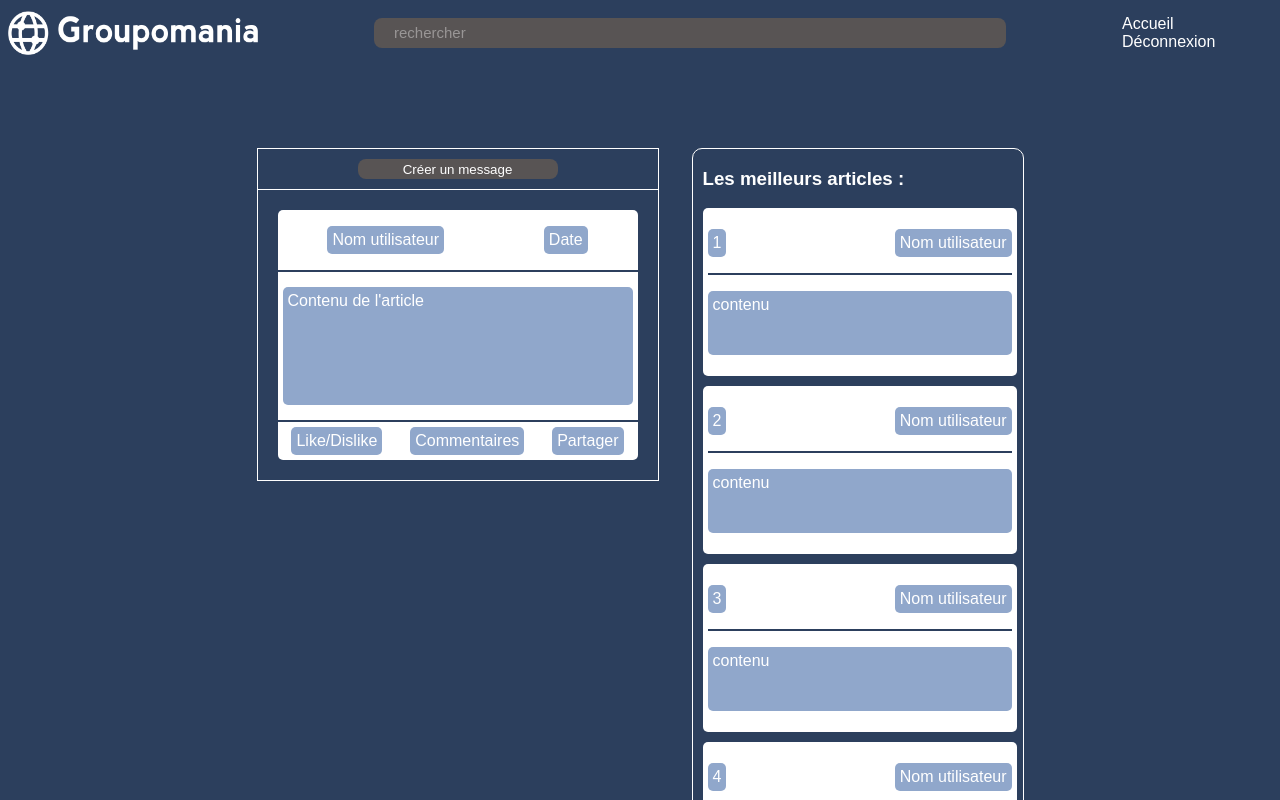
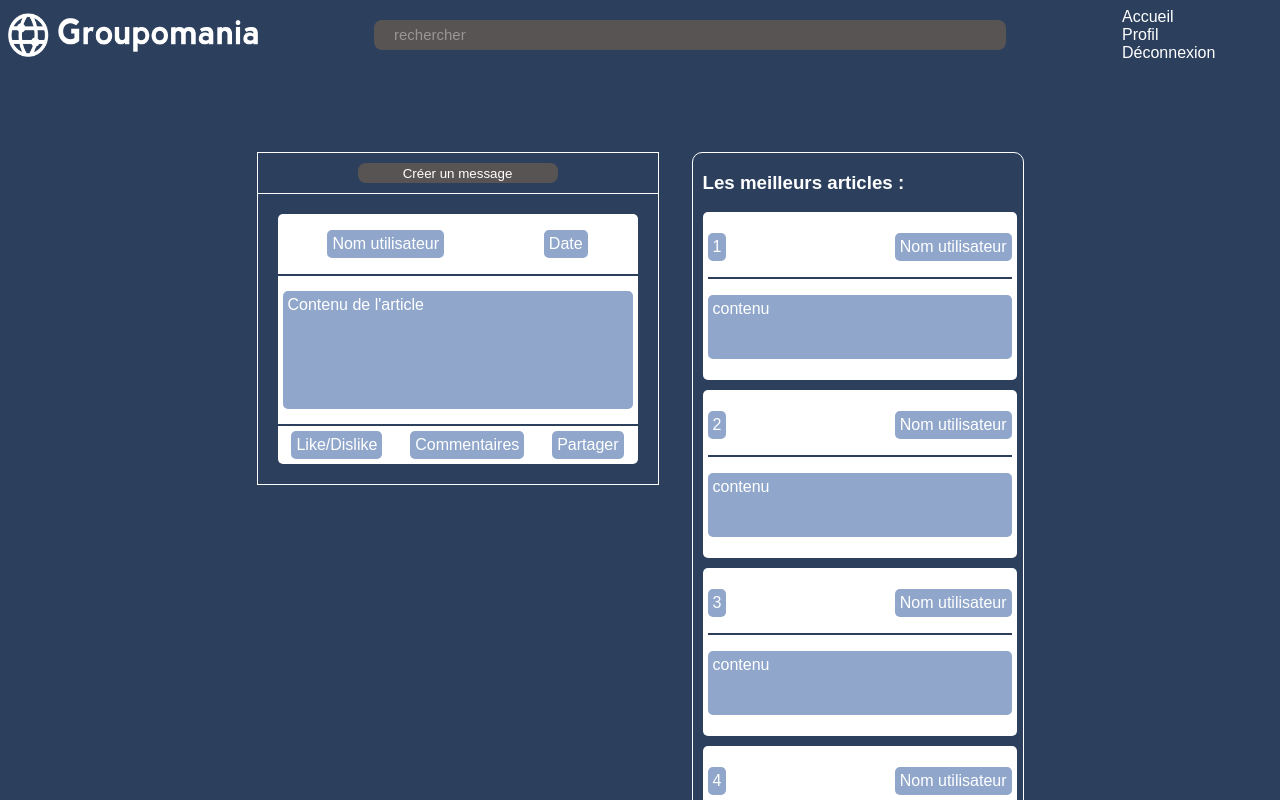
Before and after one commit to AlmoHelo/groupomania, a Vue app in the folder frontend/: page /accueil in a window 1280 px wide. Shown: the top 800 px of the page. Built offline with nearby package versions, Linux system fonts and the light colour scheme.

Commit message:
ajout bouton profil dans menu

```diff
--- a/frontend/src/components/headerpage.vue
+++ b/frontend/src/components/headerpage.vue
@@ -3,7 +3,8 @@
     <img src="../components/images/logo-white.png" alt="logo groupomania" />
     <input type="search" placeholder="rechercher" />
     <div class="menu">
-      <accueilLink />
+      <accueilLink/>
+      <profilLink/>
       <decoLink />
     </div>
   </header>
@@ -11,12 +12,14 @@
 
 <script>
 import accueilLink from "../components/accueilLink.vue";
+import profilLink from "../components/profilLink.vue";
 import decoLink from "../components/decoLink.vue";
 export default {
   name: "header",
   components: {
     accueilLink,
-    decoLink,
+    profilLink,
+    decoLink
   },
 };
 </script>
--- /dev/null
+++ b/frontend/src/components/profilLink.vue
@@ -0,0 +1,9 @@
+<template>
+    <router-link to="/profil" @click="pageutilisateur">Profil</router-link>
+</template>
+
+<script>
+export default {
+    name: "pageutilisateur"
+}
+</script>
```
